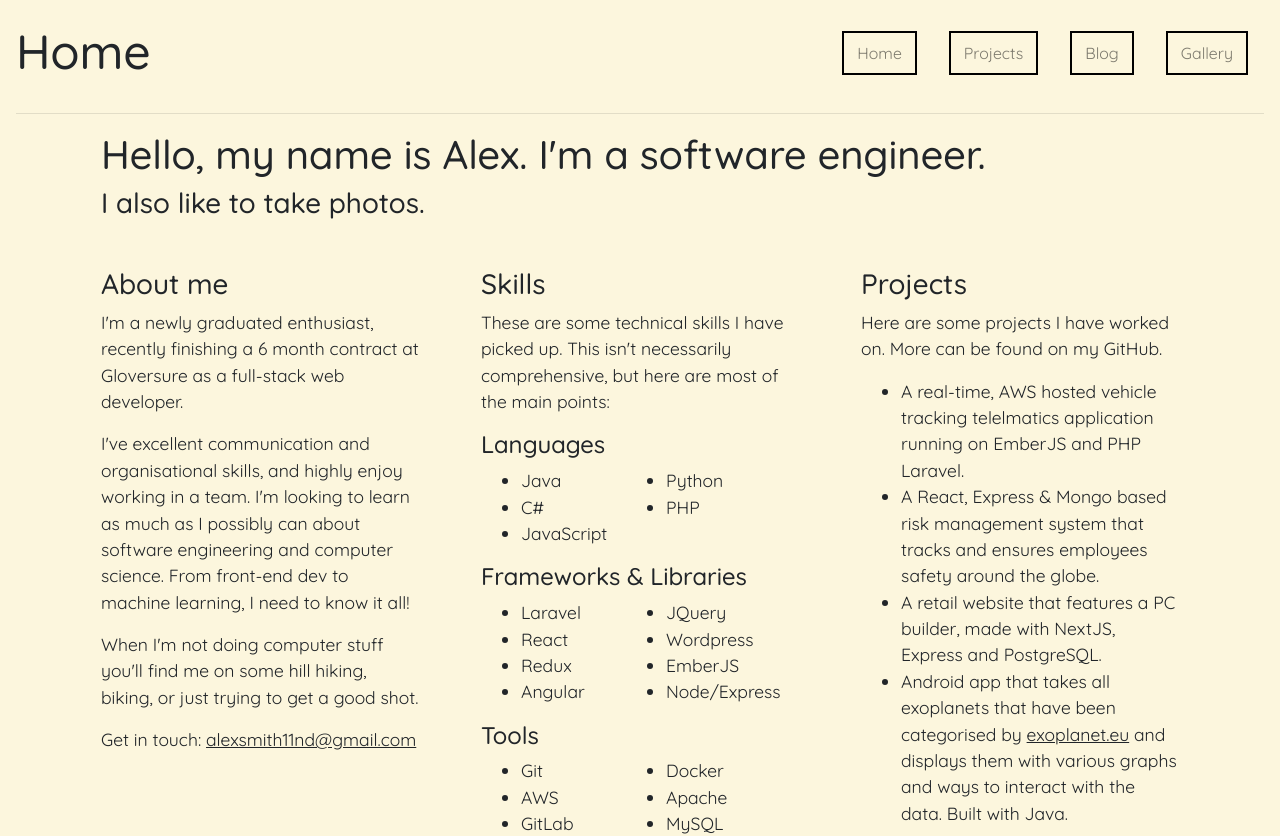
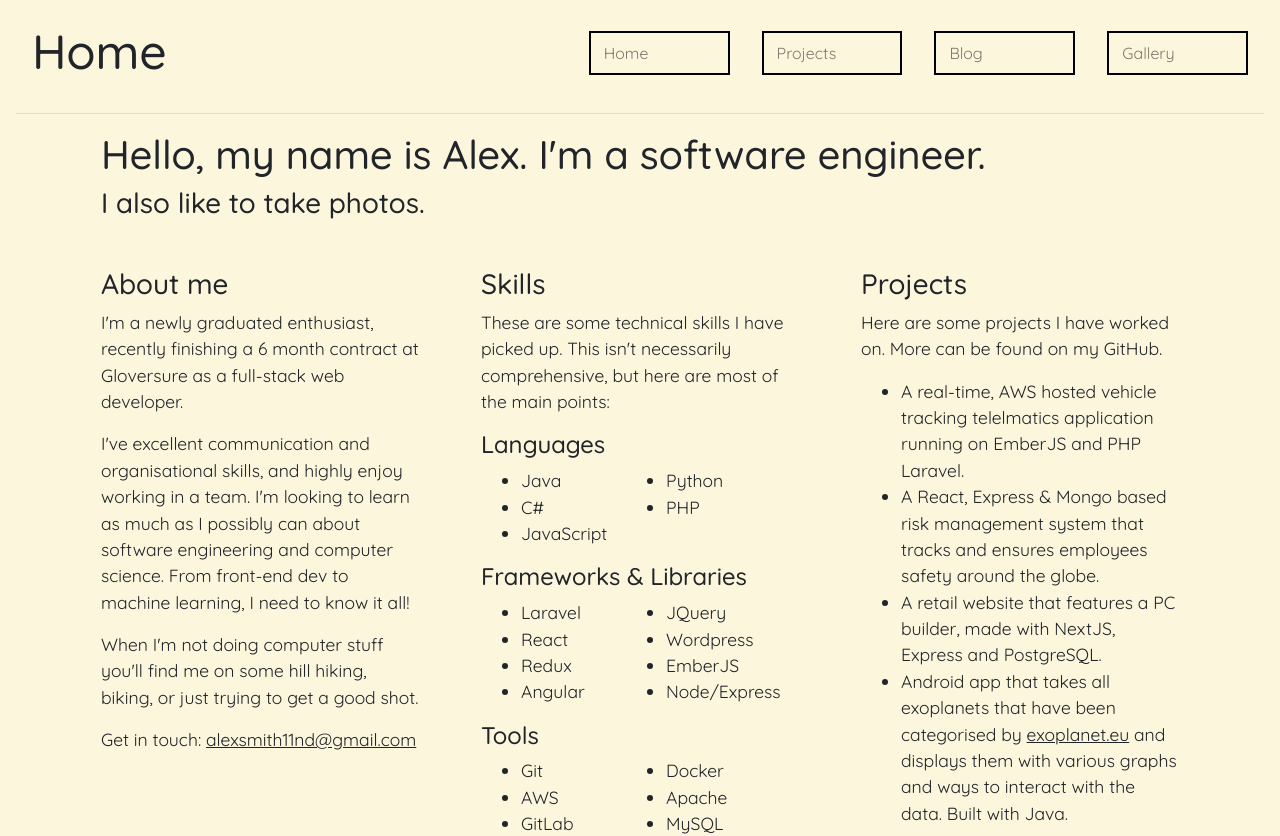
Before and after one commit to AlexSmith11/website-blog, a React (Create React App) app: page /home in a window 1280 px wide. Shown: the top 836 px of the page. Built offline with nearby package versions, Linux system fonts and the light colour scheme.

Commit message:
Navbar button box size changed

```diff
--- a/src/styles/navbar.css
+++ b/src/styles/navbar.css
@@ -8,6 +8,7 @@
   margin-right: 1rem;
   margin-bottom: 5px;
   font-family: Quicksand;
+  width: 8.8rem;
 }
 
 .navbar-color-1 {
@@ -16,7 +17,7 @@
 }
 
 .pageName {
-  margin-left: 0rem;
+  margin-left: 1rem;
   padding-top: 0rem;
   font-size: 3rem;
 }
```
